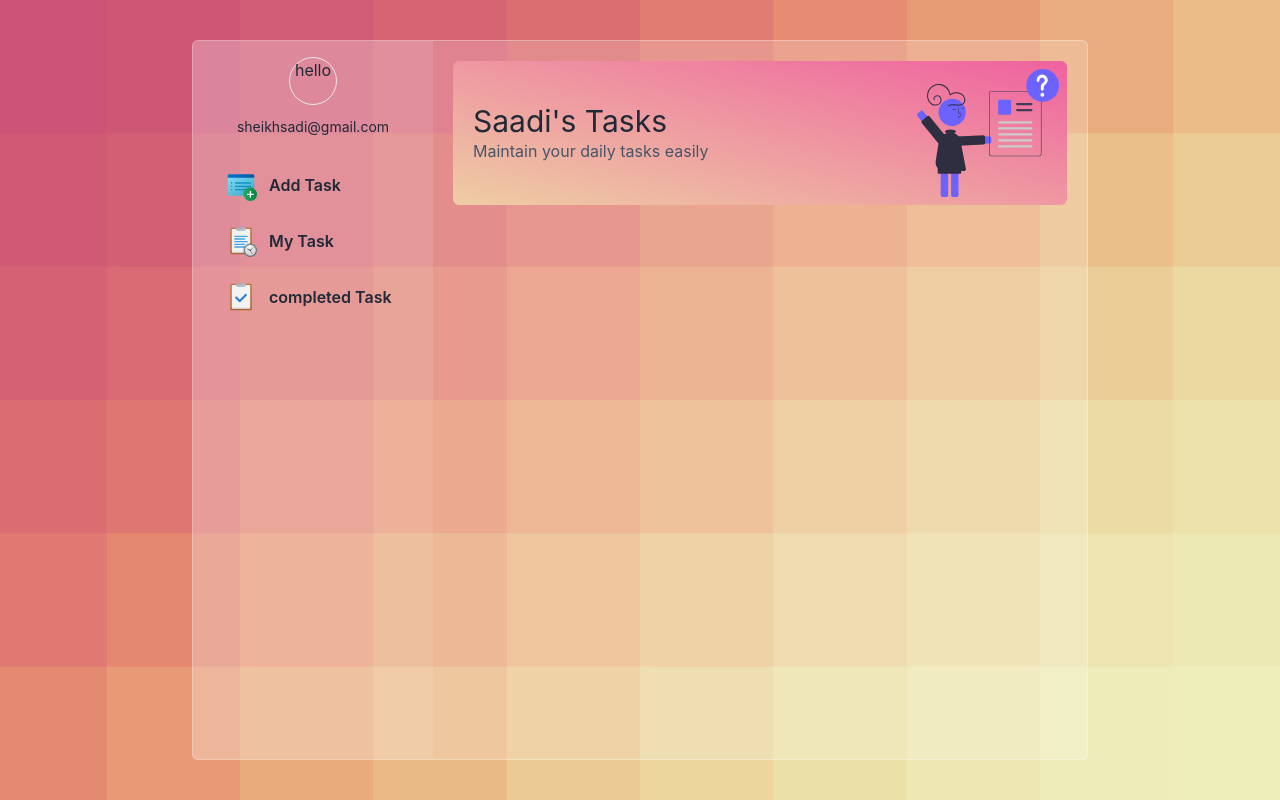
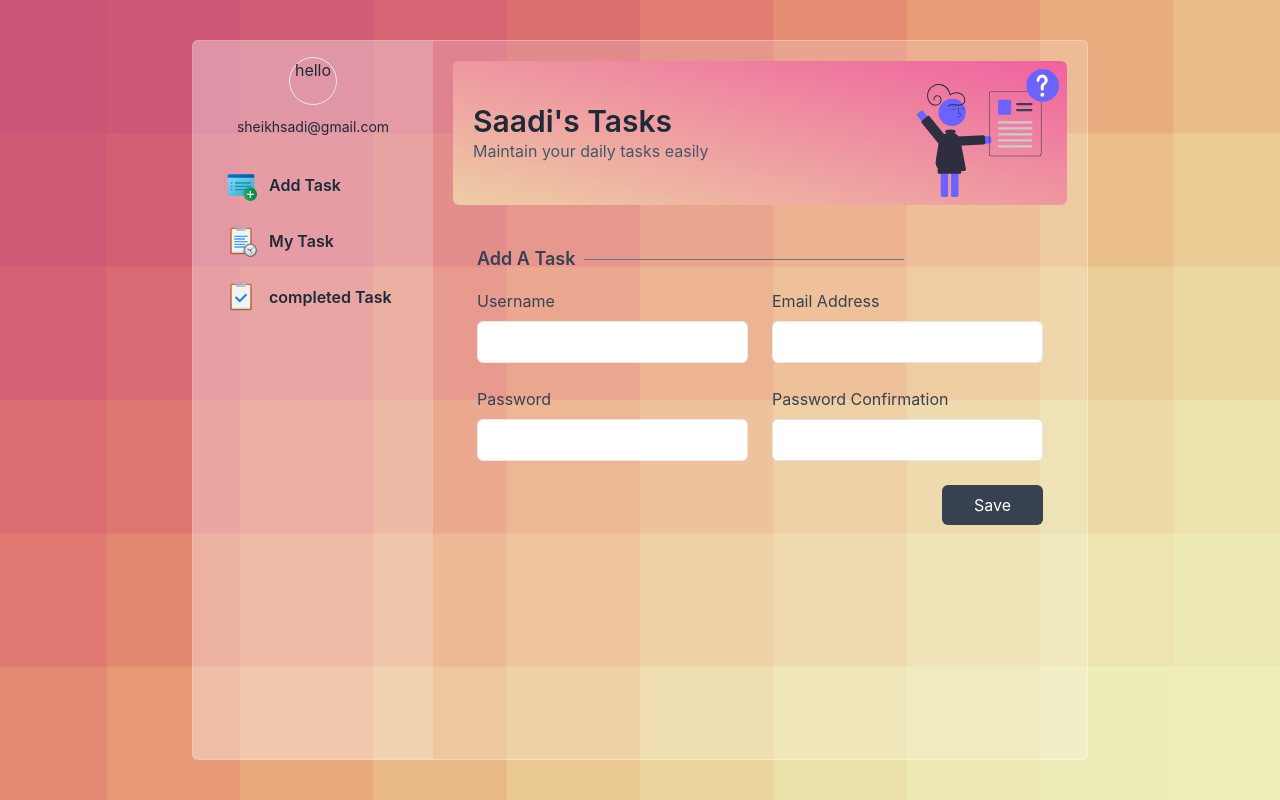
Before and after one commit to saadi001/task-management, a React (Create React App) app: page /addTask in a window 1280 px wide. Built offline with nearby package versions, Linux system fonts and the light colour scheme.

Commit message:
addTask page added'

```diff
--- a/src/Layout/Main.css
+++ b/src/Layout/Main.css
@@ -10,5 +10,5 @@
      background: rgba(255, 255, 255, 0.2);
 }
 .sidebar{
-     background: rgba(255, 255, 255, 0.1);
+     background: rgba(255, 255, 255, 0.2);
 }
--- a/src/pages/AddTask/AddTask.js
+++ b/src/pages/AddTask/AddTask.js
@@ -6,10 +6,46 @@ const AddTask = () => {
           <div>
                <div className=' h-36 rounded-md flex justify-between items-center bg-gradient-to-tr from-[#EECDA3] to-[#EF629F]'>
                     <div className=' pl-5 pr-2'>
-                         <span className='text-3xl'>Saadi's Tasks</span> <br />
-                         <span className='text-slate-600'>Maintain your daily tasks easily</span>
+                         <span className='text-base md:text-3xl font-semibold'>Saadi's Tasks</span> <br />
+                         <span className='text-slate-600 text-sm lg:text-base'>Maintain your daily tasks easily</span>
                     </div>
                     <div className='h-full'><img className='h-full p-2' src={addTask} alt="" /></div>
+               </div>
+               <div>
+                    <section class="max-w-4xl p-6 mt-4 mx-auto  rounded-md dark:bg-gray-800">
+                         <div className='flex gap-2 items-center'>
+                              <h2 class="text-lg font-semibold text-gray-700 capitalize dark:text-white">Add a task</h2>
+                              <div className='border-t w-10 md:w-80 border-zinc-500'></div>
+                         </div>
+
+                         <form>
+                              <div class="grid grid-cols-1 gap-6 mt-4 sm:grid-cols-2">
+                                   <div>
+                                        <label class="text-gray-700 dark:text-gray-200" for="username">Username</label>
+                                        <input id="username" type="text" class="block w-full px-4 py-2 mt-2 text-gray-700 bg-white border border-gray-200 rounded-md dark:bg-gray-800 dark:text-gray-300 dark:border-gray-600 focus:border-blue-400 focus:ring-blue-300 focus:ring-opacity-40 dark:focus:border-blue-300 focus:outline-none focus:ring" />
+                                   </div>
+
+                                   <div>
+                                        <label class="text-gray-700 dark:text-gray-200" for="emailAddress">Email Address</label>
+                                        <input id="emailAddress" type="email" class="block w-full px-4 py-2 mt-2 text-gray-700 bg-white border border-gray-200 rounded-md dark:bg-gray-800 dark:text-gray-300 dark:border-gray-600 focus:border-blue-400 focus:ring-blue-300 focus:ring-opacity-40 dark:focus:border-blue-300 focus:outline-none focus:ring" />
+                                   </div>
+
+                                   <div>
+                                        <label class="text-gray-700 dark:text-gray-200" for="password">Password</label>
+                                        <input id="password" type="password" class="block w-full px-4 py-2 mt-2 text-gray-700 bg-white border border-gray-200 rounded-md dark:bg-gray-800 dark:text-gray-300 dark:border-gray-600 focus:border-blue-400 focus:ring-blue-300 focus:ring-opacity-40 dark:focus:border-blue-300 focus:outline-none focus:ring" />
+                                   </div>
+
+                                   <div>
+                                        <label class="text-gray-700 dark:text-gray-200" for="passwordConfirmation">Password Confirmation</label>
+                                        <input id="passwordConfirmation" type="password" class="block w-full px-4 py-2 mt-2 text-gray-700 bg-white border border-gray-200 rounded-md dark:bg-gray-800 dark:text-gray-300 dark:border-gray-600 focus:border-blue-400 focus:ring-blue-300 focus:ring-opacity-40 dark:focus:border-blue-300 focus:outline-none focus:ring" />
+                                   </div>
+                              </div>
+
+                              <div class="flex justify-end mt-6">
+                                   <button class="px-8 py-2.5 leading-5 text-white transition-colors duration-300 transform bg-gray-700 rounded-md hover:bg-gray-600 focus:outline-none focus:bg-gray-600">Save</button>
+                              </div>
+                         </form>
+                    </section>
                </div>
           </div>
      );
```
